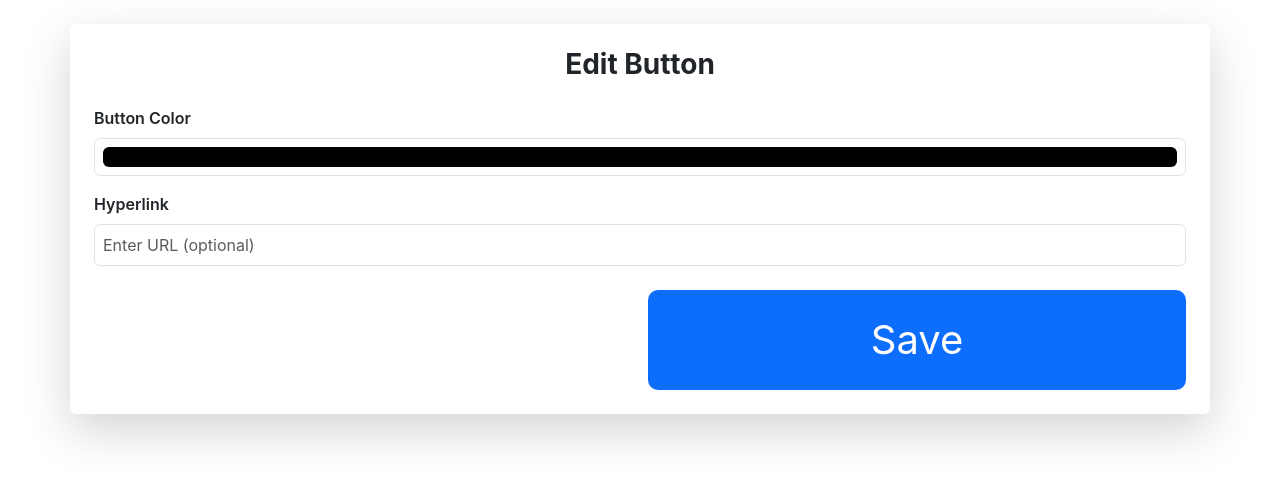
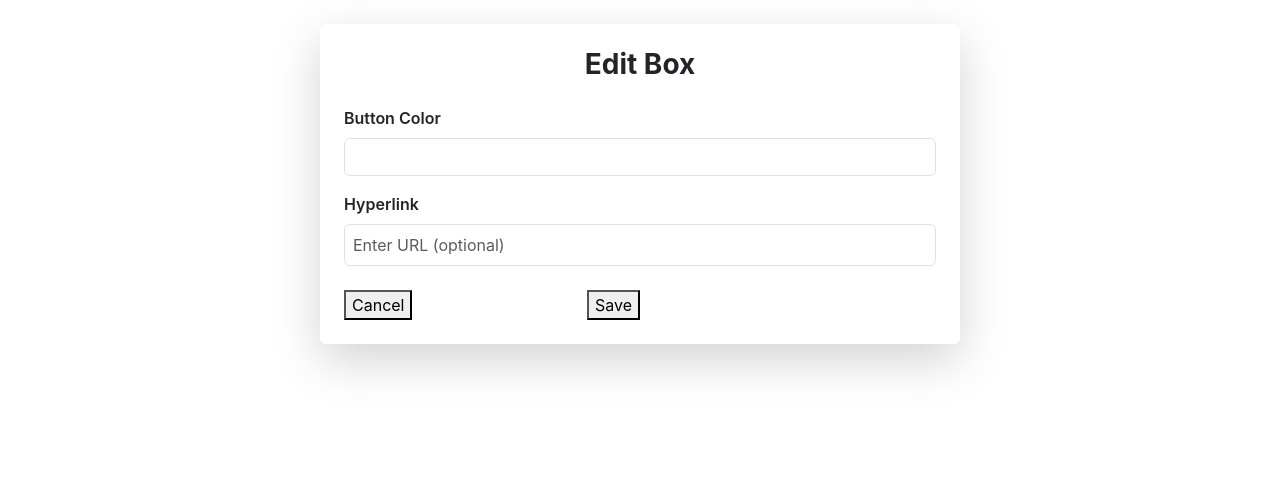
Before and after one commit to Kristian95/laravel-react-buttons, a React (Create React App) app in the folder frontend/: page /configure/1 in a window 1280 px wide. Shown: the top 482 px of the page. Built offline with nearby package versions, Linux system fonts and the light colour scheme; no server answers.

Commit message:
add delete button

```diff
--- a/frontend/src/api/buttonService.js
+++ b/frontend/src/api/buttonService.js
@@ -13,3 +13,7 @@ export const updateButton = async (id, buttonData) => {
     const response = await axios.post(`${API_URL}/${id}`, buttonData);
     return response.data;
 };
+
+export const deleteButton = async (id) => {
+    return await axios.delete(`${API_URL}/${id}`);
+};
--- a/frontend/src/components/Button.js
+++ b/frontend/src/components/Button.js
@@ -1,7 +1,7 @@
 import React from 'react';
 import '@fortawesome/fontawesome-free/css/all.min.css';
 
-const Button = ({ button, onClick }) => {
+const Button = ({ button, onClick, onDelete }) => {
     return (
         <div>
             <div style={{ display: 'flex' }}>
@@ -10,7 +10,10 @@ const Button = ({ button, onClick }) => {
                        style={{ backgroundColor: 'white', color: 'black'}}
                     ></i>
                 </button>
-                <button className="btn" style={{ width: '10%', height: '10%', backgroundColor: 'azure'}}>
+                <button className="btn"
+                    style={{ width: '10%', height: '10%', backgroundColor: 'azure'}}
+                    onClick={onDelete}
+                >
                     <i className="fa-solid fa-trash text-danger"
                        style={{ backgroundColor: 'white', color: 'black'}}
                     ></i>
@@ -18,25 +21,14 @@ const Button = ({ button, onClick }) => {
             </div>
 
             <button className="btn w-100 d-flex align-items-center justify-content-center p-4"
-                    style={{ backgroundColor: 'white', border: '1px solid black' }}
-                    onClick={onClick}
+                style={{ backgroundColor: 'white', border: '1px solid black' }}
+                onClick={onClick}
             >
                 <i className="fa-solid fa-plus"
                    style={{ backgroundColor: button.color, color: 'white', borderRadius: '15%' }}
                 ></i>
             </button>
         </div>
-
-    // <div className="col-lg-4 col-md-6 col-12 mb-3">
-    //         <button
-    //             className="btn w-100"
-    //             onClick={onClick}
-    //         >
-    //             <i className="fa-solid fa-plus"
-    //                style={{ backgroundColor: button.color, color: 'white', borderRadius: '15%' }}
-    //             ></i>
-    //         </button>
-    //     </div>
     );
 };
 
--- a/frontend/src/components/ButtonForm.js
+++ b/frontend/src/components/ButtonForm.js
@@ -32,14 +32,14 @@ const ButtonForm = () => {
     };
 
     return (
-        <div className="container my-4 p-4 shadow-lg rounded bg-white">
-            <h3 className="mb-4 text-center fw-bold">{id ? 'Edit' : 'Add'} Button</h3>
+        <div className="container my-4 p-4 shadow-lg rounded bg-white w-50">
+            <h3 className="mb-4 text-center fw-bold">{id ? 'Edit' : 'Add'} Box</h3>
             <form onSubmit={handleSubmit}>
                 {/* Color Input */}
                 <div className="mb-3">
                     <label className="form-label fw-semibold">Button Color</label>
                     <input
-                        type="color"
+                        type="text"
                         className="form-control form-control-color w-100 p-2 border rounded"
                         value={color}
                         onChange={(e) => setColor(e.target.value)}
@@ -60,9 +60,9 @@ const ButtonForm = () => {
                 </div>
 
                 {/* Action Buttons */}
-                <div className="d-flex justify-content-between mt-4 gap-3">
-                    <button type="button" className="btn btn-outline-secondary px-4" onClick={() => navigate(-1)}>Cancel</button>
-                    <button type="submit" className="btn btn-primary px-4">Save</button>
+                <div className="d-flex justify-content-between mt-4 gap-3 w-50">
+                    <button type="button" className="btn-sm btn-primary">Cancel</button>
+                    <button type="button" className="btn-sm btn-primary">Save</button>
                 </div>
             </form>
         </div>
--- a/frontend/src/components/ButtonGrid.js
+++ b/frontend/src/components/ButtonGrid.js
@@ -1,5 +1,5 @@
 import React, { useEffect, useState } from 'react';
-import { getButtons } from '../api/buttonService';
+import {deleteButton, getButtons} from '../api/buttonService';
 import Button from './Button';
 import { useNavigate } from 'react-router-dom';
 import '../HeaderWithButtons.css';
@@ -24,6 +24,12 @@ const ButtonGrid = () => {
         }
     };
 
+    const handleButtonDelete = async (button) => {
+        if (window.confirm('Are you sure you want to delete this button?')) {
+            await deleteButton(button.id);
+        }
+    }
+
     return (
         <div className="container">
             <header className="header">
@@ -36,6 +42,7 @@ const ButtonGrid = () => {
                         key={button.id}
                         button={button}
                         onClick={() => handleButtonClick(button)}
+                        onDelete={() => handleButtonDelete(button)}
                     />
                 ))}
             </div>
```
